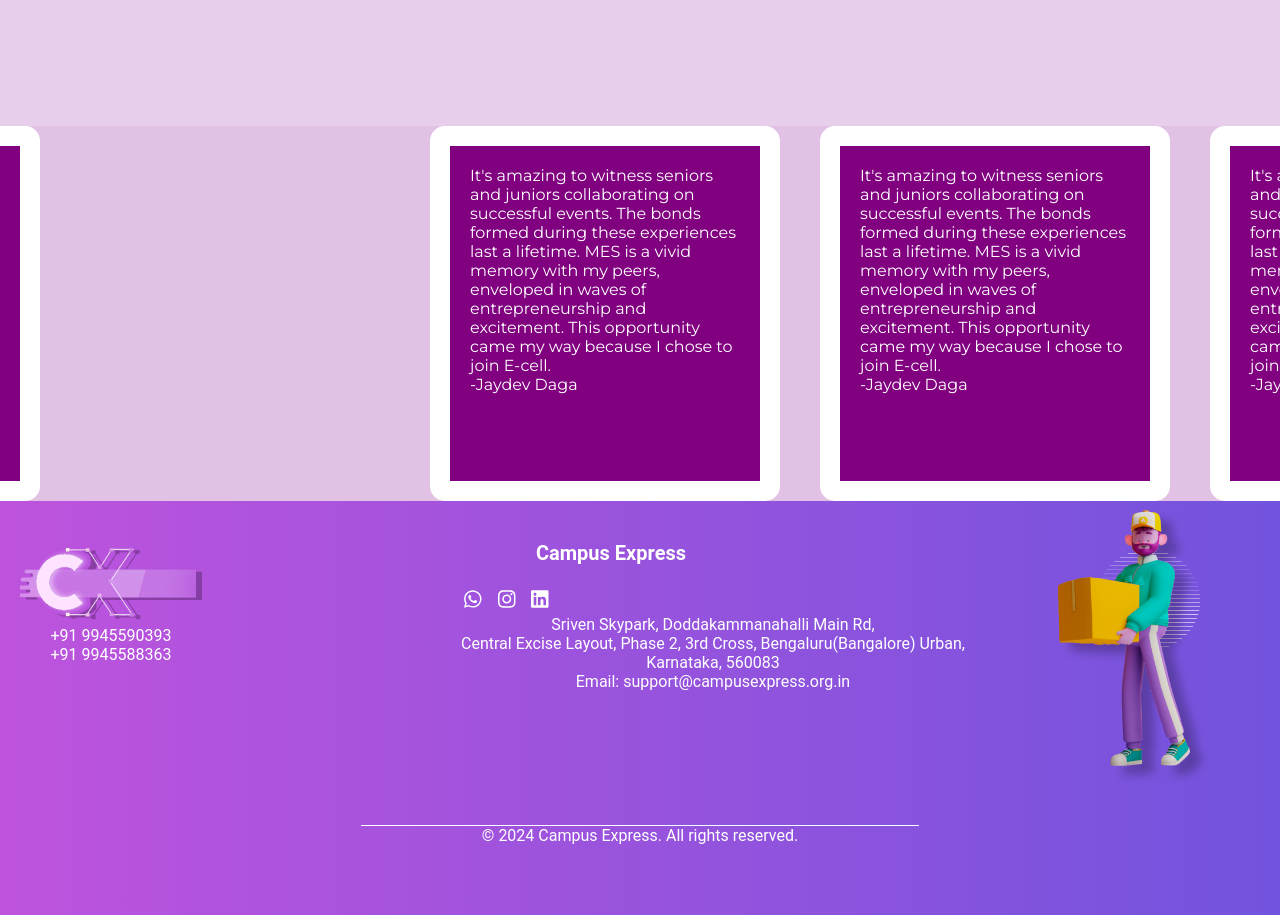
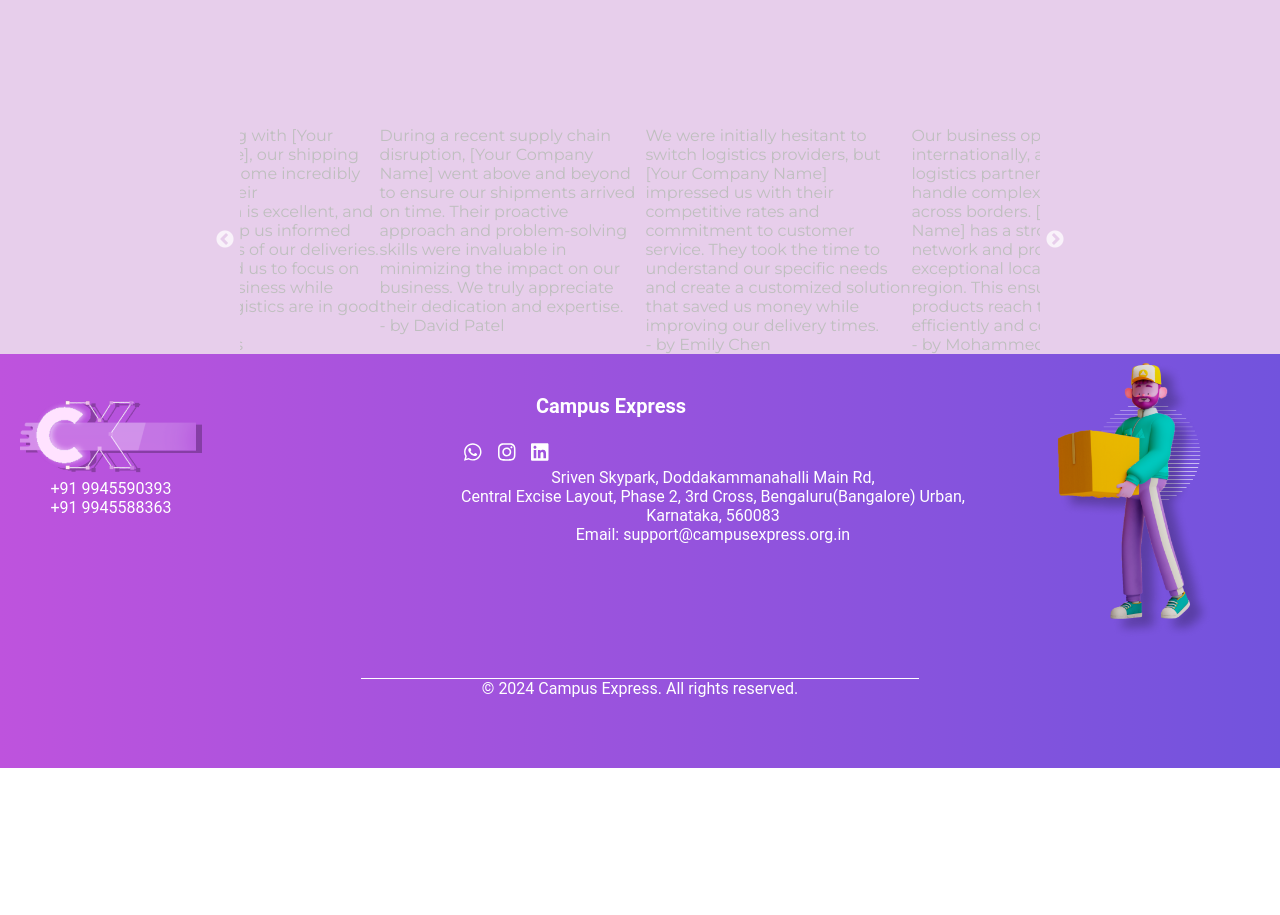
Before and after one commit to sivaram191/CampusExpress_Website, a React (Create React App) app: page / in a window 1280 px wide. Shown: the part 3164-4079 px from the top of the page. After the commit the page ends 3932 px from the top, so only its background shows below. Built offline with nearby package versions, Linux system fonts and the light colour scheme; the HTML template or start-up script is replaced by a standard one.

Commit message:
Update Testimonial.js

```diff
--- a/src/Component/Testimonial.js
+++ b/src/Component/Testimonial.js
@@ -1,53 +1,72 @@
-import React, { useState, useEffect, useRef } from 'react';
-import './Testimonial.css';
+import React, { useState } from 'react';
+import Slider from 'react-slick';
+import 'slick-carousel/slick/slick.css';
+import 'slick-carousel/slick/slick-theme.css';
+import './Testimonial.css'; // Your CSS file with styles
+
+const testimonials = [
+  {
+    quote:
+      "Since partnering with [Your Company Name], our shipping process has become incredibly streamlined. Their communication is excellent, and they always keep us informed about the status of our deliveries. This has allowed us to focus on growing our business while knowing our logistics are in good hands.",
+    author: "Sarah Jones"
+  },
+  {
+    quote:
+      "During a recent supply chain disruption, [Your Company Name] went above and beyond to ensure our shipments arrived on time. Their proactive approach and problem-solving skills were invaluable in minimizing the impact on our business. We truly appreciate their dedication and expertise.",
+    author: "David Patel"
+  },
+  {
+    quote:
+      "We were initially hesitant to switch logistics providers, but [Your Company Name] impressed us with their competitive rates and commitment to customer service. They took the time to understand our specific needs and create a customized solution that saved us money while improving our delivery times.",
+    author: "Emily Chen"
+  },
+  {
+    quote:
+      "Our business operates internationally, and we needed a logistics partner who could handle complex shipments across borders. [Your Company Name] has a strong global network and provides exceptional local support in each region. This ensures our products reach their destinations efficiently and compliantly.",
+    author: "Mohammed Khan"
+  },
+  {
+    quote:
+      "Transparency is crucial in our business, and [Your Company Name] excels in this area. They provide us with real-time tracking information and clear communication throughout the entire shipping process. This level of transparency builds trust and allows us to manage our logistics with confidence.",
+    author: "Maria Garcia"
+  }
+];
 
 const Testimonial = () => {
-    const [activeIndex, setActiveIndex] = useState(0);
-    const testimonialRef = useRef(null);
-    const testimonialWidth = useRef(null);
-    const testimonialCount = 5; // Number of testimonials
+  const [currentSlide, setCurrentSlide] = useState(2); // Assuming the initial middle slide is the third one
 
-    useEffect(() => {
-        if (testimonialRef.current && testimonialWidth.current) {
-            testimonialRef.current.style.transition = 'transform 0.5s ease'; // Apply transition property
-
-            const transitionHandler = () => {
-                setActiveIndex(prevIndex => (prevIndex + 1) % testimonialCount);
+  const settings = {
+    dots: false,
+    infinite: true,
+    speed: 600,
+    slidesToShow: 3,
+    slidesToScroll: 1,
+    centerMode: true,
+    centerPadding: '1px', // Adjust as needed
+    autoplay: true,
+    autoplaySpeed: 3000,
+    beforeChange: (current, next) => setCurrentSlide(next),
+    responsive: [
+      {
+        breakpoint: 768,
+        settings: {
+          slidesToShow: 1,
+          centerPadding: '20px',
+        },
+      },
+    ],
   };
 
-            testimonialRef.current.addEventListener('transitionend', transitionHandler);
-
-            return () => {
-                testimonialRef.current.removeEventListener('transitionend', transitionHandler);
-            };
-        }
-    }, [activeIndex, testimonialCount]);
-
-    useEffect(() => {
-        if (testimonialRef.current && testimonialWidth.current) {
-            const carouselWidth = testimonialWidth.current.offsetWidth * testimonialCount;
-            testimonialRef.current.style.width = `${carouselWidth}px`;
-        }
-    }, []);
-
   return (
-        <div className="testimonial-carousel-container">
-            <div className="testimonial-carousel" ref={testimonialRef}>
-                {[...Array(testimonialCount)].map((_, index) => (
-                    <div
-                        key={index}
-                        className={`testimonial-carousel-item black shadow-md p-4 rounded-lg ${activeIndex === index && 'active'}`}
-                    >
-                        <p className="text-white m-auto">
-                            It's amazing to witness seniors and juniors collaborating on successful events. The bonds
-                            formed during these experiences last a lifetime. MES is a vivid memory with my peers,
-                            enveloped in waves of entrepreneurship and excitement. This opportunity came my way because I
-                            chose to join E-cell.
-                        </p>
-                        <p className="mt-2 mb-2 text-slate-400 text-center text-[18px]">-Jaydev Daga</p>
+    <div className="testimonial-container">
+      <Slider {...settings}>
+        {testimonials.map((testimonial, index) => (
+          <div key={index} className={index === currentSlide ? "testimonial-card testimonial-card--middle" : "testimonial-card"}>
+            <p className="testimonial-text">{testimonial.quote}</p>
+            <p className="testimonial-author">- by {testimonial.author}</p>
           </div>
         ))}
-            </div>
+      </Slider>
     </div>
   );
 };
```
Lines whose indentation alone changed are shown as unchanged.
